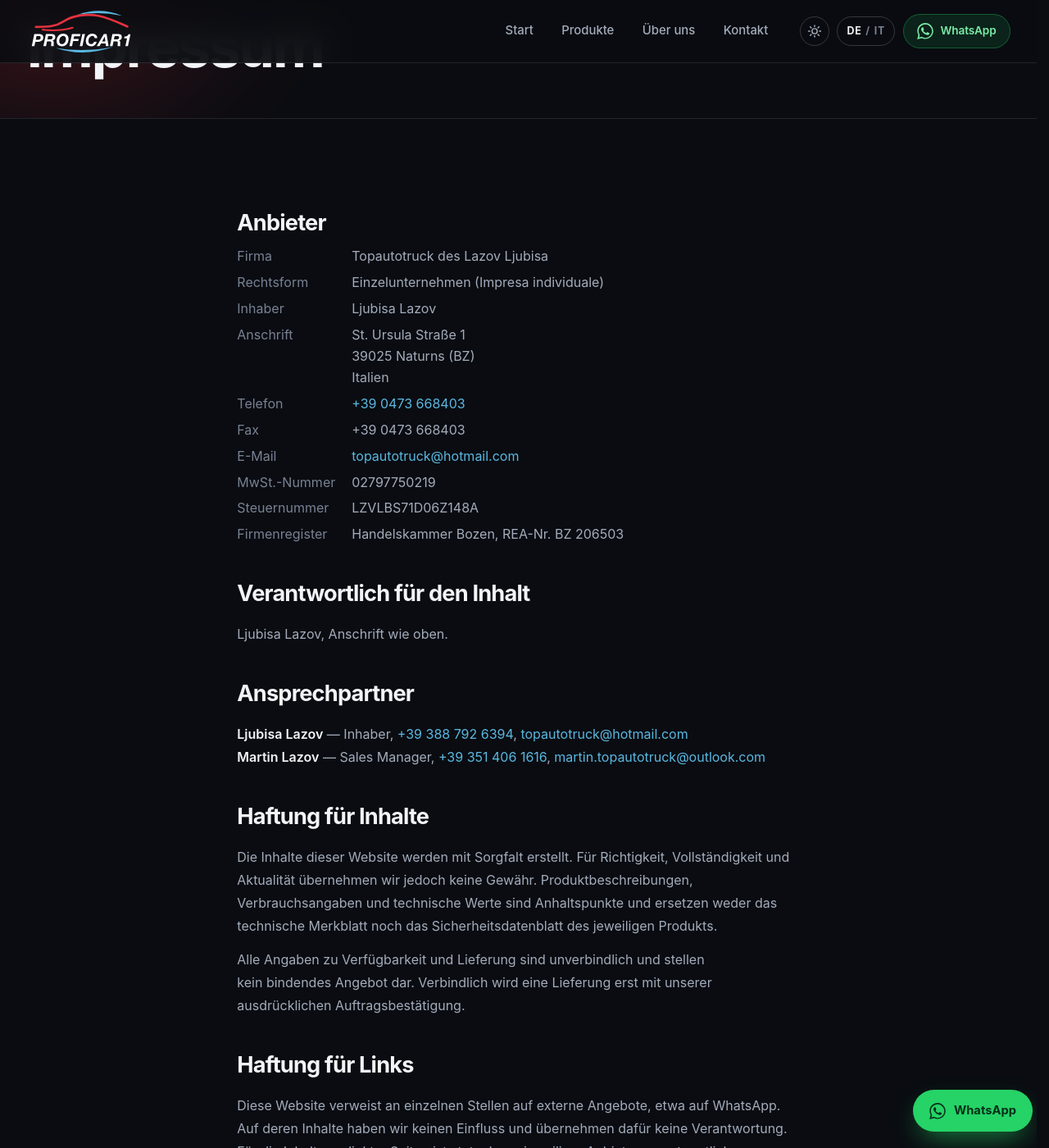
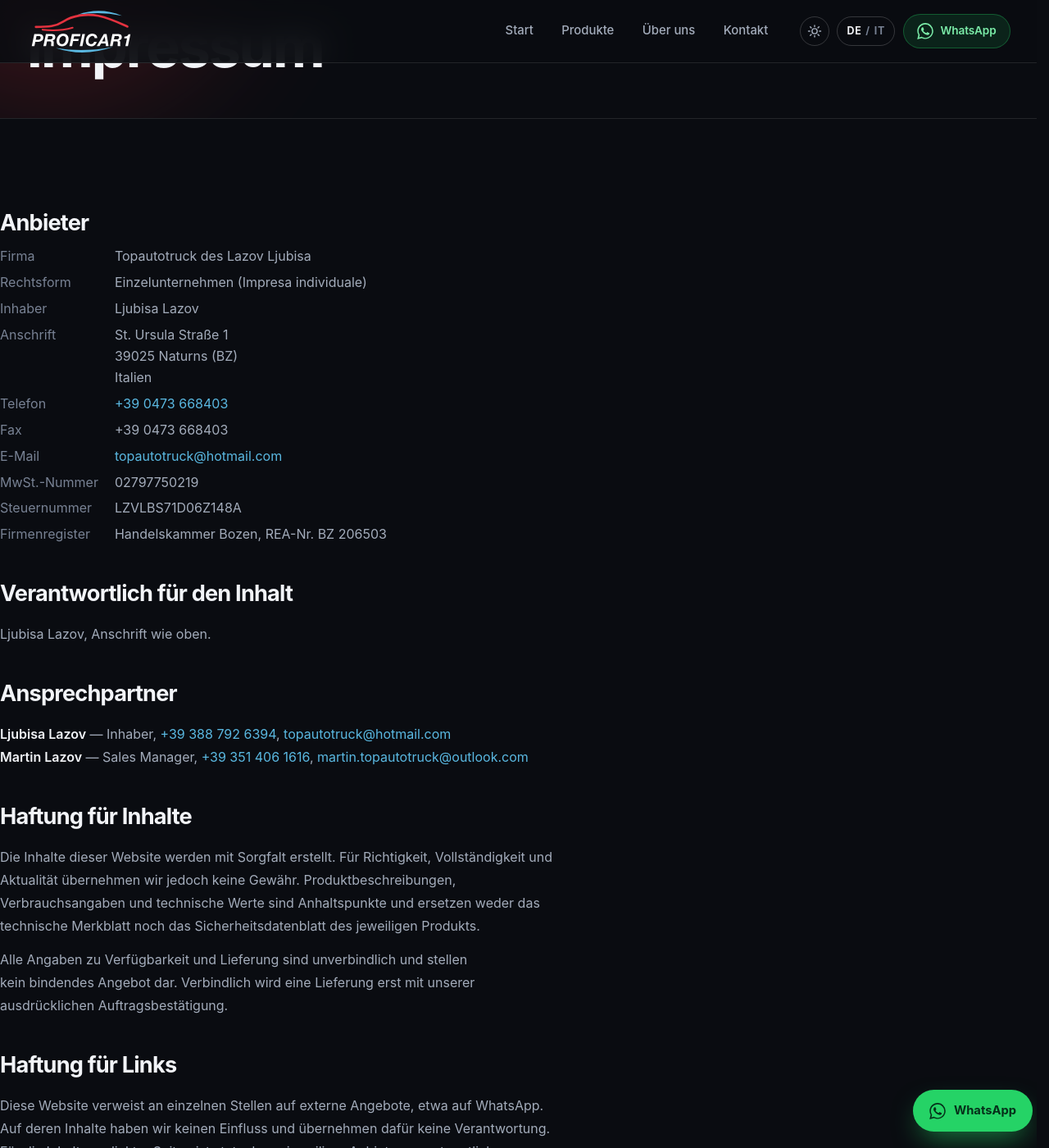
Before and after one commit to proficar1/website, a Jekyll site: the page built from impressum.html, in a window 1280 px wide and 1400 px high, scrolled down 197 px. Shown: the whole window at 82% size. Built offline with Jekyll 4.4.1, drawn with Linux system fonts in a browser that asks for light colours.

Commit message:
Rechtstexte am Seitenraster ausrichten
.prose steht am selben Element wie .wrap, dessen margin-inline:auto
setzte den schmaleren Textblock mittig - der Titel begann links bei
120px, der Text erst bei 378px.

Co-Authored-By: Claude Opus 5 (1M context) <noreply@anthropic.com>

```diff
--- a/assets/css/main.scss
+++ b/assets/css/main.scss
@@ -803,7 +803,11 @@ h1 + p, h2 + p, h1 + .lead, h2 + .lead { margin-top: 1.25rem; }
 
 /* Fließtext-Seiten wie Impressum und Datenschutz */
 .prose {
+  /* Steht zusammen mit .wrap am selben Element: dessen margin-inline:auto
+     würde den schmaleren Textblock mittig setzen und damit gegen das
+     Raster der übrigen Seite versetzen. */
   max-width: 68ch;
+  margin-inline: 0;
   h2 { font-size: clamp(1.3rem, 2.4vw, 1.7rem); margin: 2.75rem 0 .85rem; }
   h3 { font-size: 1.02rem; margin: 1.75rem 0 .5rem; }
   h2:first-child { margin-top: 0; }
```
